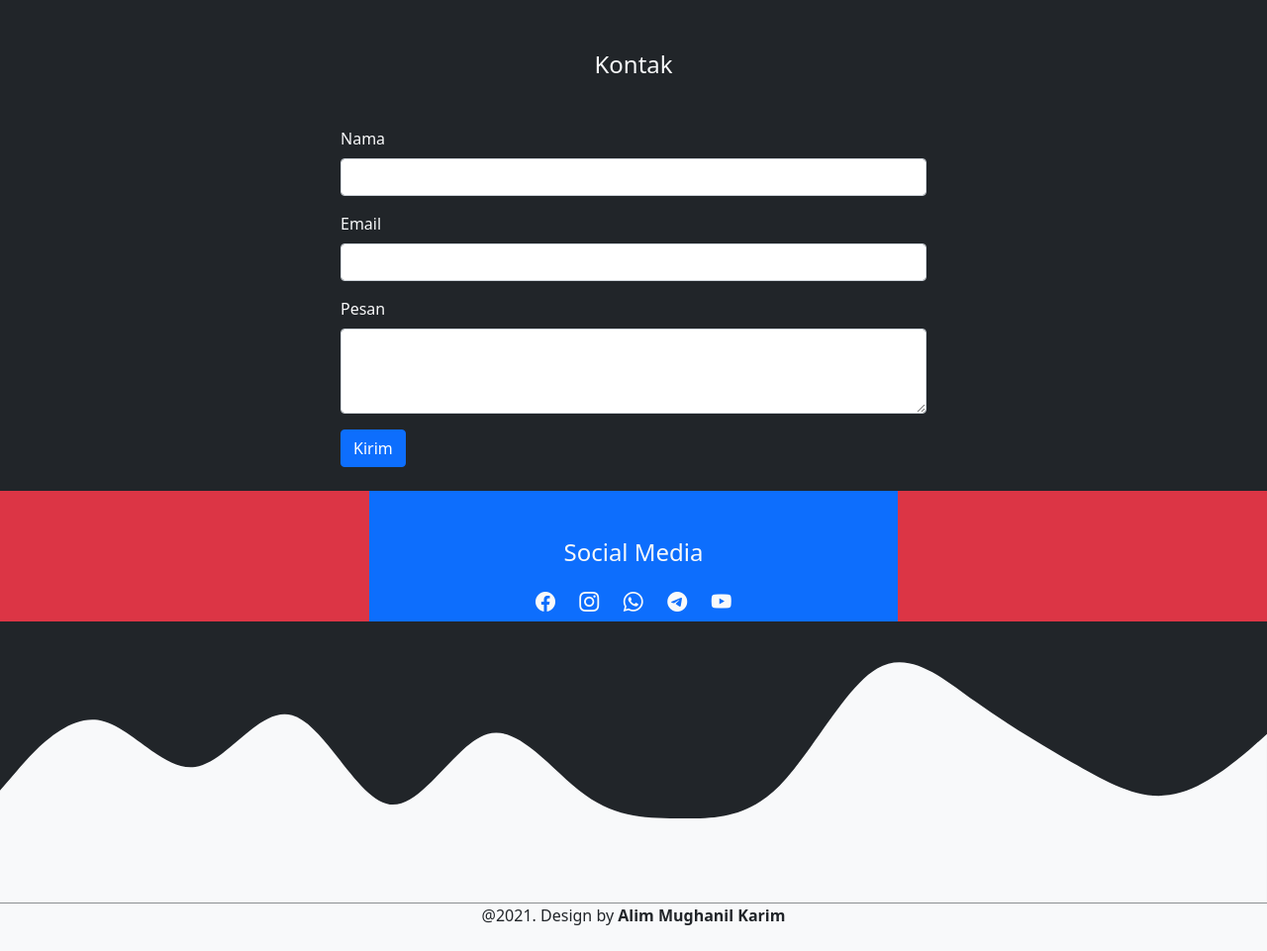
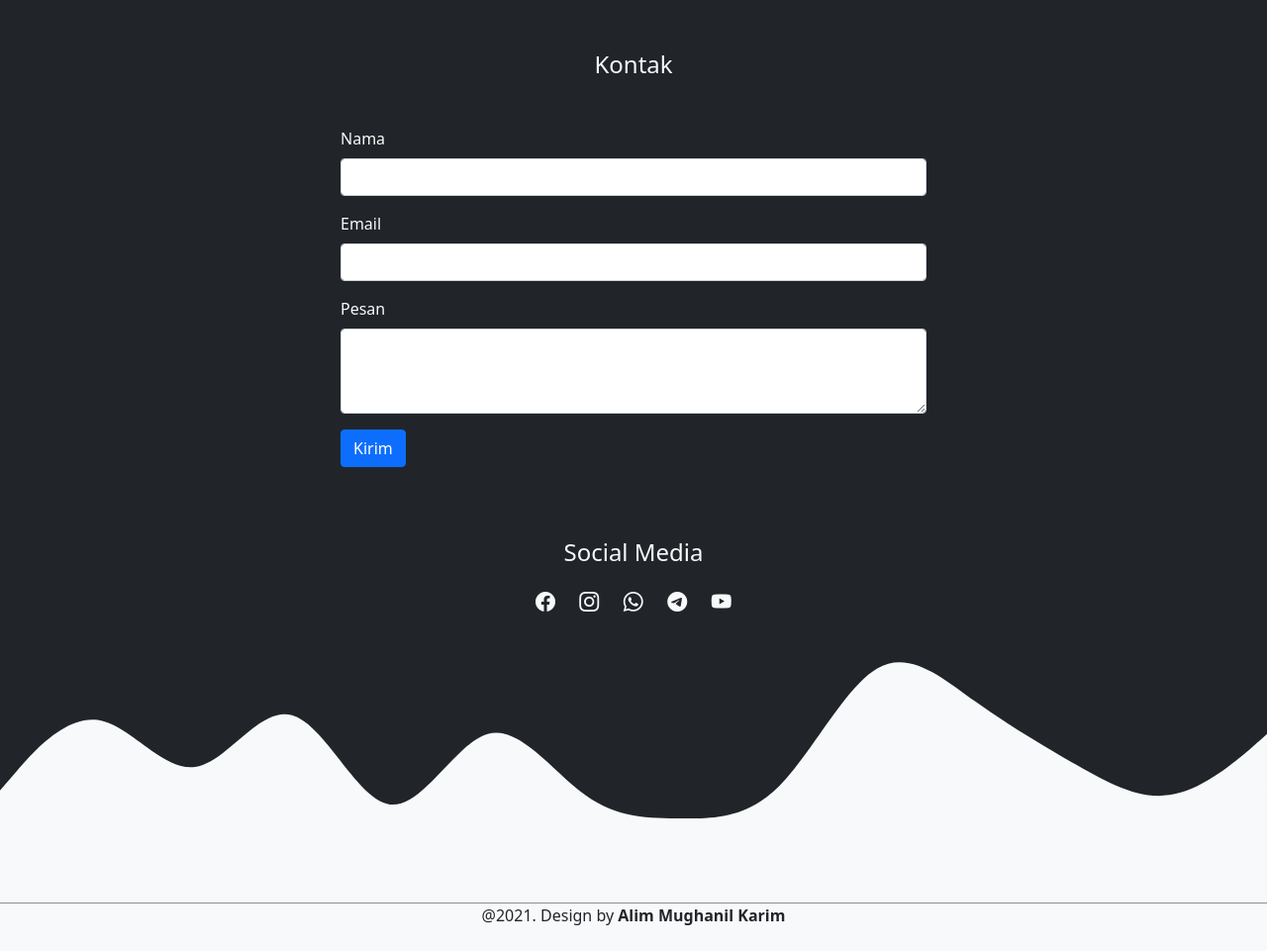
Before and after one commit to Alimk23/alimm, a plain HTML site: page index.html in a window 1280 px wide. Shown: the part 3559-4520 px from the top of the page at 99% size. Drawn offline with nearby package versions, Linux system fonts and the light colour scheme.

Commit message:
edit layout of social media

```diff
--- a/index.html
+++ b/index.html
@@ -236,23 +236,23 @@
             </form>
           </div>
         </div>
-        <div class="row justify-content-center bg-danger">
-          <div class="col-5 pt-5 text-center bg-primary">
+        <div class="row justify-content-center">
+          <div class="col-5 pt-5 text-center">
             <h4 class="pb-3">Social Media</h4>
             <div class="row justify-content-center">
-              <div class="col-1 pe-4">
+              <div class="col-1 pe-3">
                 <a href="https://web.facebook.com/alim.mughanil" class="text-decoration-none text-light"><h5><i class="bi bi-facebook"> </i></h5></a>
               </div>
-              <div class="col-1 pe-4">
+              <div class="col-1 pe-3">
                 <a href="https://www.instagram.com/alim.mughanil" class="text-decoration-none text-light"><h5><i class="bi bi-instagram"></i></h5></a>
               </div>
-              <div class="col-1 pe-4">
+              <div class="col-1 pe-3">
                 <a href="https://wa.me/628983936489" class="text-decoration-none text-light"><h5><i class="bi bi-whatsapp"></i></h5></a>
               </div>
-              <div class="col-1 pe-4">
+              <div class="col-1 pe-3">
                 <a href="http://t.me/alim_mughanil" class="text-decoration-none text-light"><h5><i class="bi bi-telegram"> </i></h5></a>
               </div>
-              <div class="col-1 pe-4">
+              <div class="col-1 pe-3">
                 <a href="https://www.youtube.com/channel/UCRU0nYsXoY5_1JHLTVcb0eA" class="text-decoration-none text-light"><h5><i class="bi bi-youtube"></i></h5></a>
               </div>
             </div>
```
